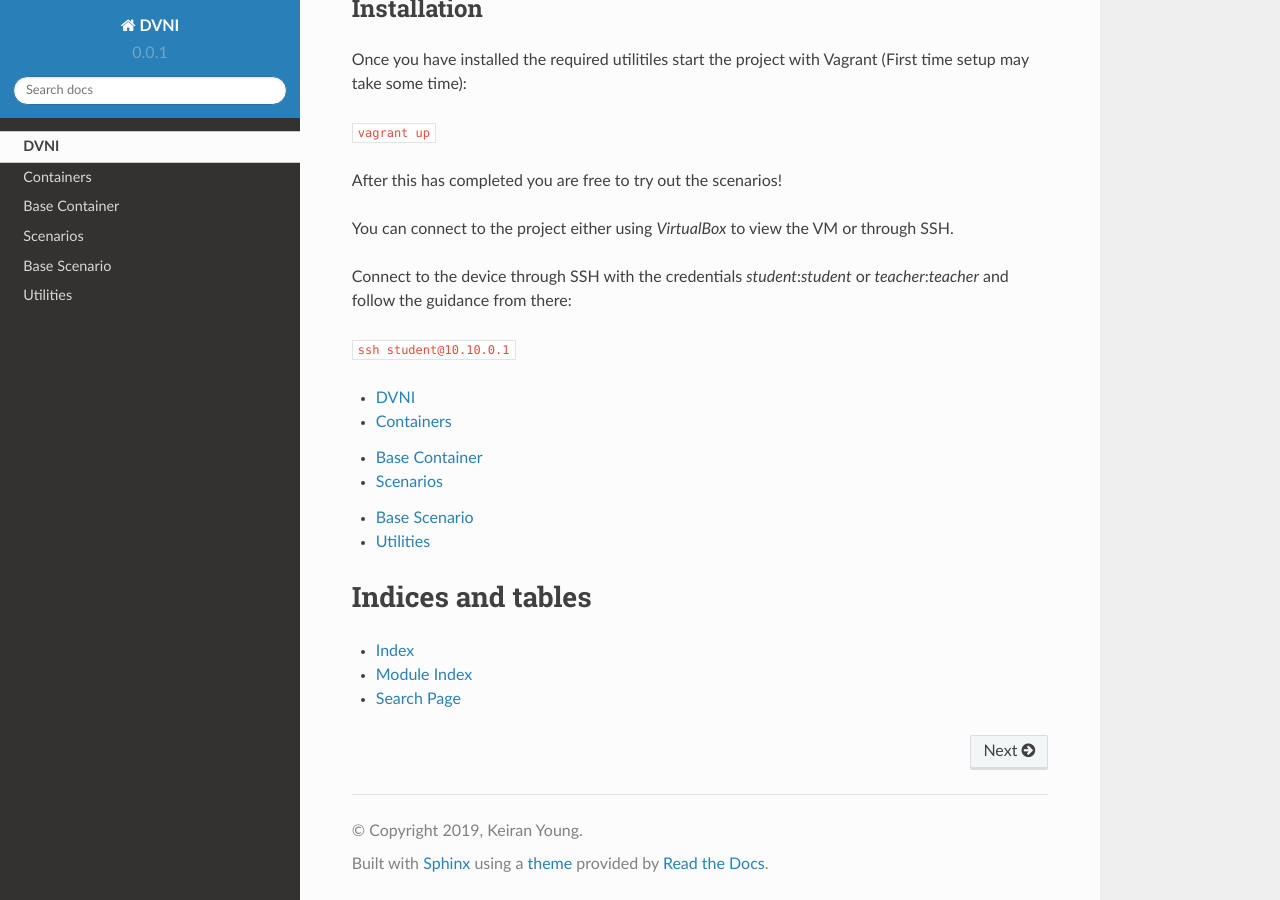
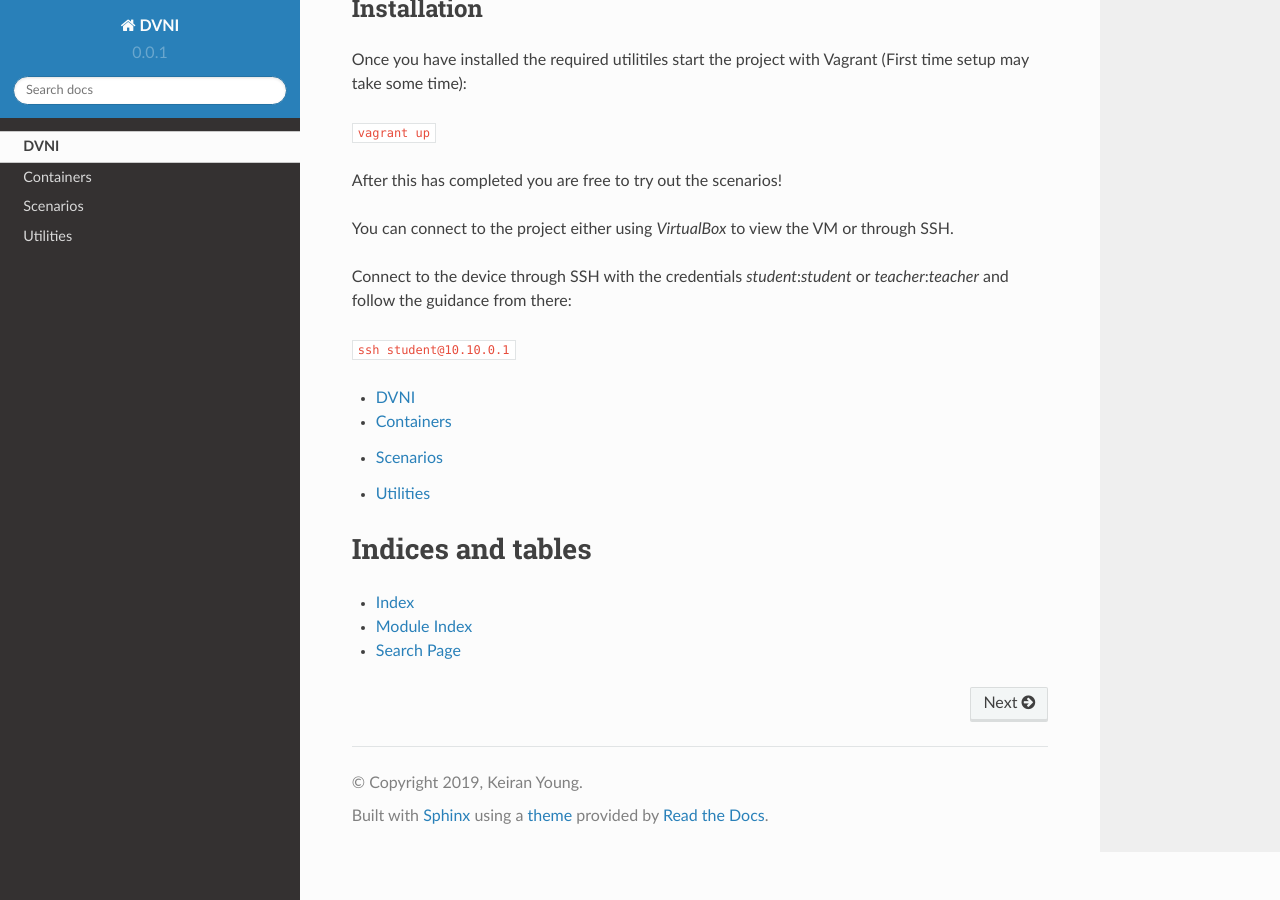
Before and after one commit to KeiranY/DVNI, a Sphinx documentation site: the page built from docs/source/index.rst, in a window 1280 px wide and 900 px high, scrolled down 621 px. Built offline with Sphinx 7.4.7 and the Read the Docs theme 2.0.0, drawn with Linux system fonts in a browser that asks for light colours; pages that are not in the unit, such as notebooks, are missing from menus.

Commit message:
Remove headers that caused doubled items in TOCs

```diff
--- a/docs/source/containers.rst
+++ b/docs/source/containers.rst
@@ -8,9 +8,6 @@ Containers
 
    api/container.*
 
-Base Container
-===============
-
 .. automodule:: container
     :members:
     :undoc-members:
--- a/docs/source/scenarios.rst
+++ b/docs/source/scenarios.rst
@@ -8,9 +8,6 @@ Scenarios
 
    api/scenarios.*
 
-Base Scenario
-==============
-
 .. automodule:: scenarios
     :members:
     :undoc-members:
```
